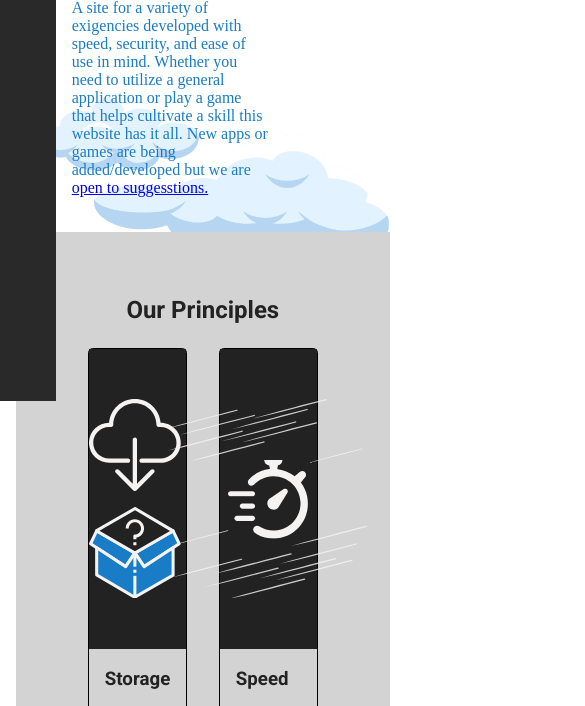
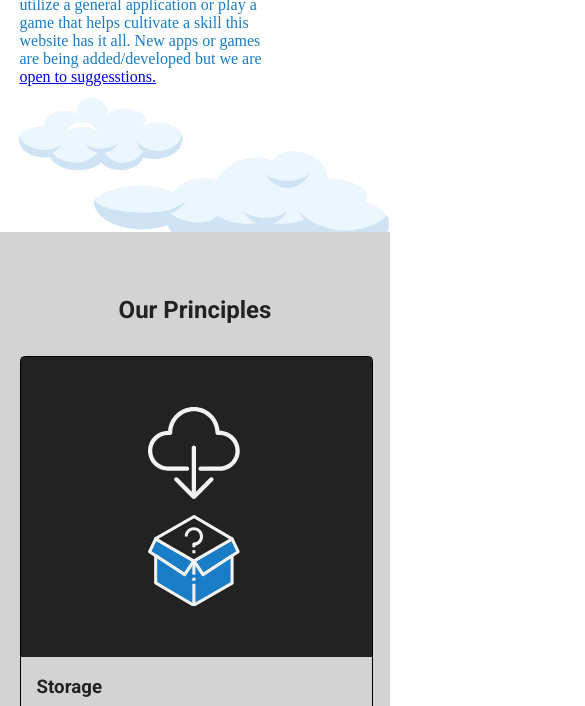
Before and after one commit to bluskigh/alione, a plain HTML site: page index.html in a window 390 px wide. Shown: the part 443-1149 px from the top of the page, 585 px wide, since content can reach past the window. Drawn offline with Linux system fonts and the light colour scheme; files whose address does not match are found by name.

Commit message:
updated website with media queries

```diff
--- a/index.html
+++ b/index.html
@@ -6,6 +6,8 @@
     <meta http-equiv="X-UA-Compatible" content="IE=edge">
     <meta name="viewport" content="width=device-width, initial-scale=1.0">
     <link rel="stylesheet" href="static/css/index.css" type="text/css">
+    <link rel="stylesheet" href="static/css/index-1000.css" type="text/css" media="all and (max-width: 1000px)">
+    <link rel="stylesheet" href="static/css/index-700.css" type="text/css" media="all and (max-width: 700px)">
     <title>About | Alione</title>
 </head>
 
```
